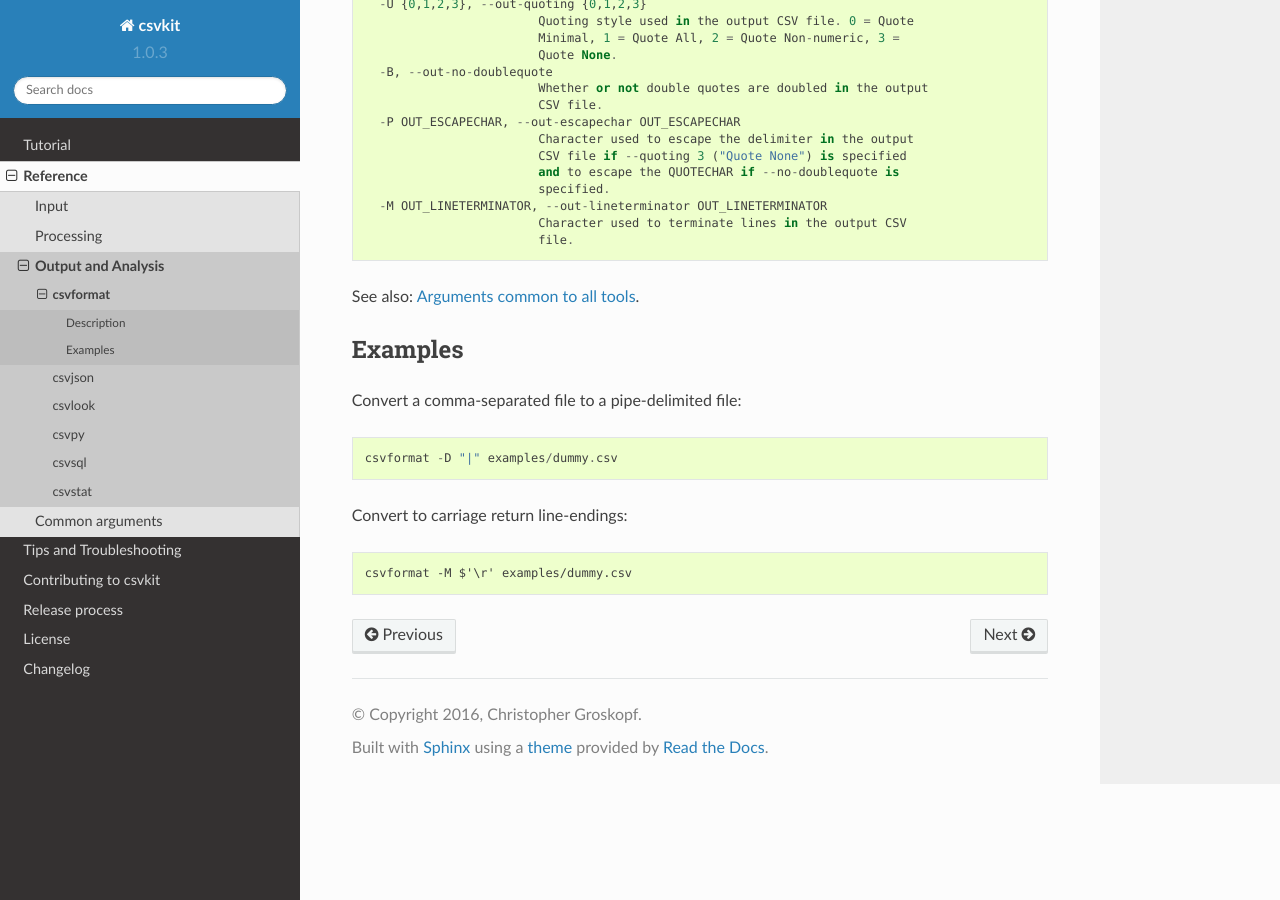
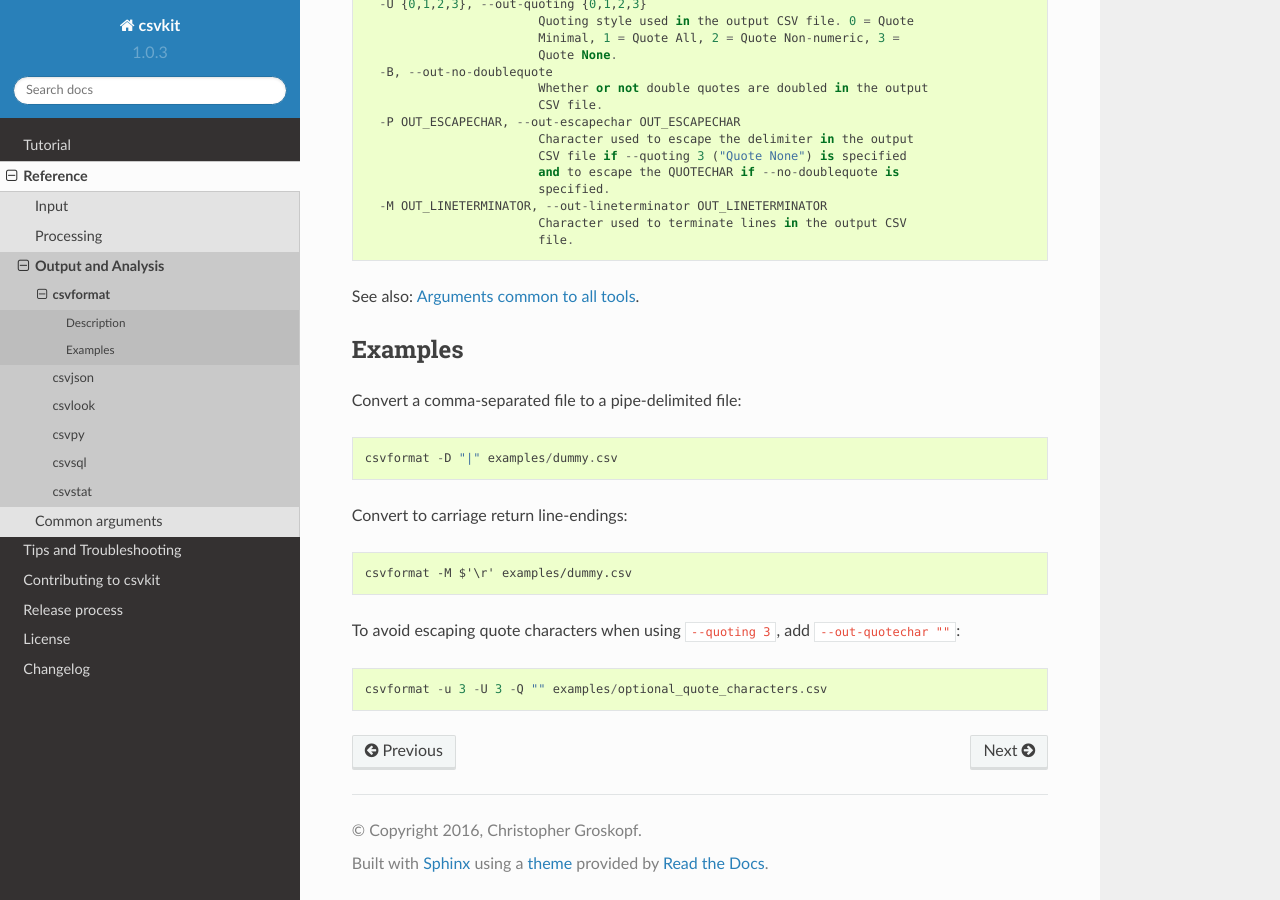
Before and after one commit to wireservice/csvkit, a Sphinx documentation site: the page built from docs/scripts/csvformat.rst, in a window 1280 px wide and 900 px high, scrolled down 650 px. Built offline with Sphinx 7.4.7 and the Read the Docs theme 2.0.0, drawn with Linux system fonts in a browser that asks for light colours.

Commit message:
Add example to csvformat, related #830

```diff
--- a/docs/scripts/csvformat.rst
+++ b/docs/scripts/csvformat.rst
@@ -57,3 +57,7 @@
 Convert to carriage return line-endings::
 
     csvformat -M $'\r' examples/dummy.csv
+
+To avoid escaping quote characters when using :code:`--quoting 3`, add :code:`--out-quotechar ""`::
+
+    csvformat -u 3 -U 3 -Q "" examples/optional_quote_characters.csv
```
